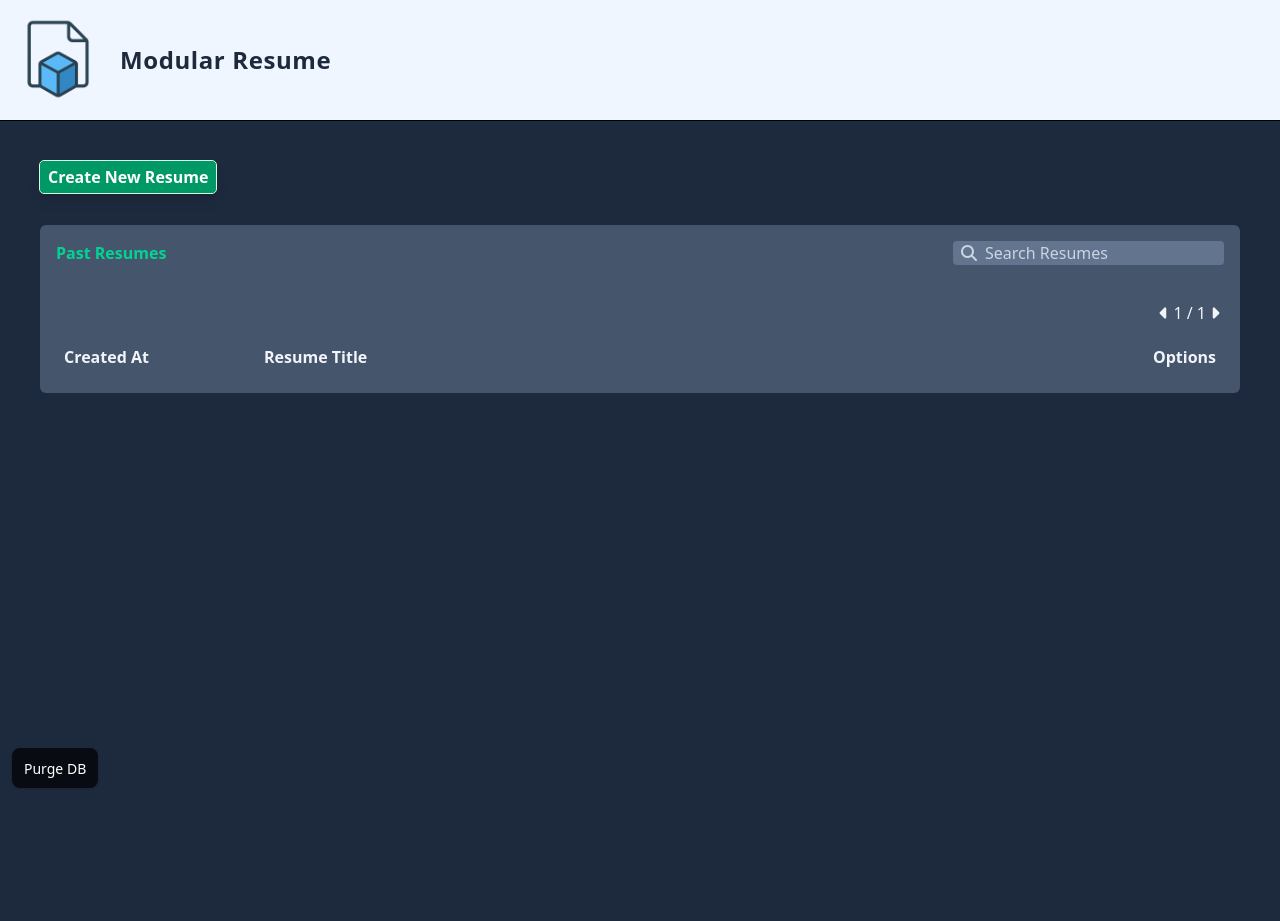
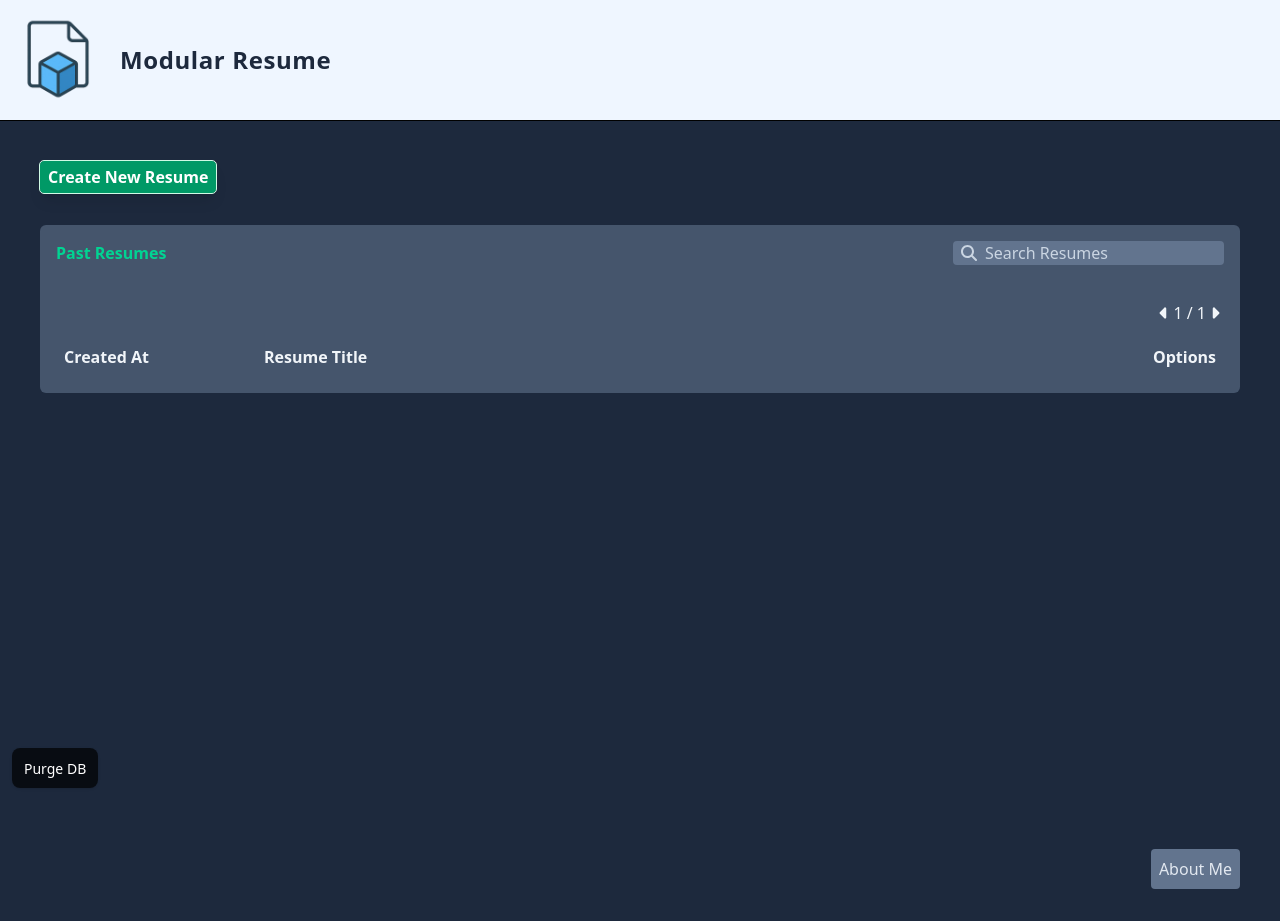
Before and after one commit to Tarrega88/modular-resume-2, a React (Vite) app: page / in a window 1280 px wide. Built offline with nearby package versions, Linux system fonts and the light colour scheme.

Commit message:
prepping modal about me window

```diff
--- /dev/null
+++ b/src/components/home/AboutMeWindow.tsx
@@ -0,0 +1,22 @@
+function AboutMeWindow({
+  isOpen,
+  setIsOpen,
+}: {
+  isOpen: boolean;
+  setIsOpen(): void;
+}) {
+  const position = isOpen
+    ? "left-1/2 -translate-x-1/2 outline-2"
+    : "-translate-x-full left-0";
+
+  return (
+    <div
+      className={`absolute bg-slate-600 outline-slate-300 size-3/5 ${position} transition-all duration-200 top-1/2 -translate-y-1/2`}
+    >
+      <div></div>
+      <button onClick={setIsOpen}>Close</button>
+    </div>
+  );
+}
+
+export default AboutMeWindow;
--- a/src/components/home/HomeSelect.tsx
+++ b/src/components/home/HomeSelect.tsx
@@ -2,19 +2,37 @@ import { useSelector } from "react-redux";
 import { RootState } from "@/state/store";
 import GenerateResumeButton from "../GenerateResumeButton";
 import PreviousResumeList from "./PreviousResumeList";
+import AboutMeWindow from "./AboutMeWindow";
+import { useState } from "react";
 
 function HomeSelect() {
   const resumeData = useSelector((state: RootState) => state.resume);
 
   const values = Object.values(resumeData.resumeMetaData).reverse();
 
+  const [aboutMeIsOpen, setAboutMeIsOpen] = useState(false);
+
   return (
-    <div className="bg-slate-800 h-full px-10 pt-2 overflow-auto pb-24">
+    <div className="bg-slate-800 h-full px-10 pt-2 overflow-auto flex flex-col">
       <div className="pt-8 pb-8">
         <GenerateResumeButton />
       </div>
 
       <PreviousResumeList values={values} />
+      <div className="h-full flex justify-end items-end">
+        <div className="pb-8">
+          <button
+            className="text-slate-200 p-2 bg-slate-500 rounded-sm"
+            onClick={() => setAboutMeIsOpen(!aboutMeIsOpen)}
+          >
+            About Me
+          </button>
+        </div>
+      </div>
+      <AboutMeWindow
+        isOpen={aboutMeIsOpen}
+        setIsOpen={() => setAboutMeIsOpen(false)}
+      />
       {/* {values.length ? <PreviousResumeList values={values} /> : null} */}
     </div>
   );
```
